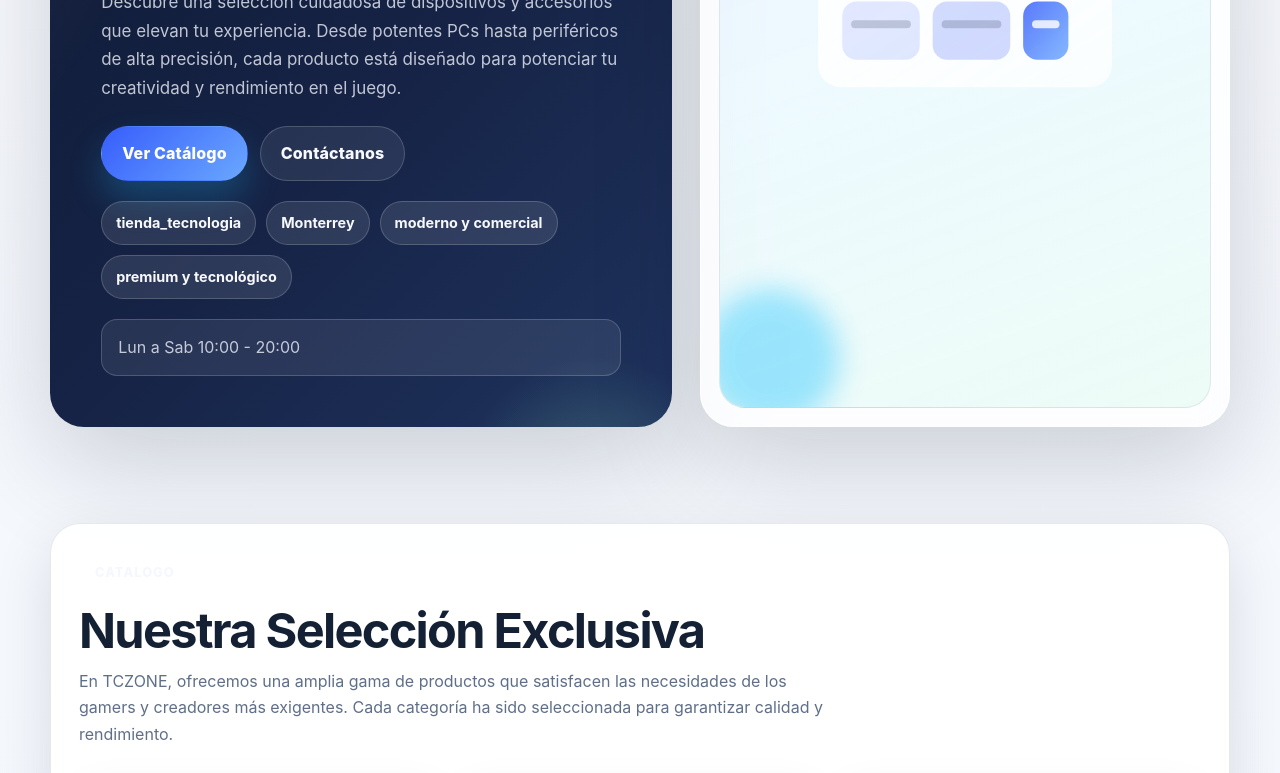
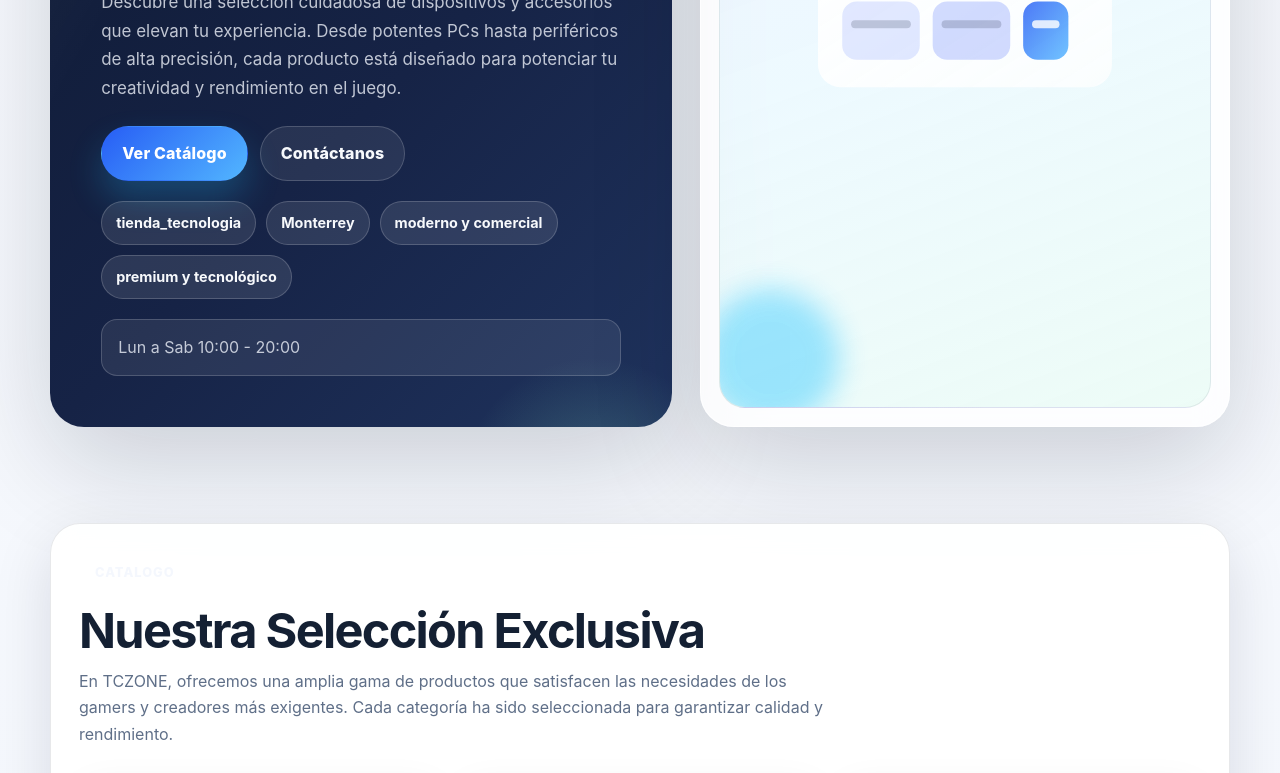
Before and after one commit to ontiverosfrancisco059-tech/itm-tczone-e999fc6f, a plain HTML site: page index.html in a window 1280 px wide. Shown: the part 554-1327 px from the top of the page. Drawn offline with Linux system fonts and the light colour scheme.

Commit message:
feat: generate site styles

```diff
--- a/styles.css
+++ b/styles.css
@@ -738,11 +738,11 @@
 }
 
 :root{
-  --bg:#121a2c;
-  --bg-2:#1a2340;
-  --primary:#375dfb;
-  --primary-2:#6aa8ff;
-  --accent:#b8d4ff;
+  --bg:#0d1830;
+  --bg-2:#162346;
+  --primary:#275df5;
+  --primary-2:#52b6ff;
+  --accent:#91d8ff;
 }
 
 .topbar-actions{
```
